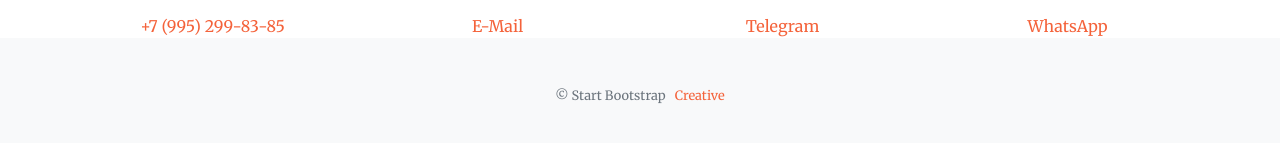
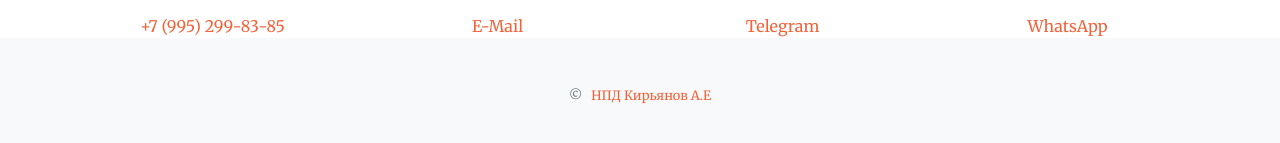
Before and after one commit to hacker342/devopstools.guthub.io, a Jekyll site: the page built from index.md, in a window 1280 px wide and 900 px high, scrolled down 1038 px. Shown: the part 747-890 px from the top of the window. Built offline with Jekyll 4.4.1, drawn with Linux system fonts in a browser that asks for light colours; nearby versions of some CDN libraries.

Commit message:
add footer

```diff
--- a/_data/footer.yml
+++ b/_data/footer.yml
@@ -1,5 +1,5 @@
-copyright: '&copy; Start Bootstrap'
+copyright: '&copy; '
 links:
-  - text: Creative
-    url: 'https://startbootstrap.com/themes/creative/'
+  - text: НПД Кирьянов А.Е
+    url: 'https://devopsme.ru/'
     new_window: true
```
